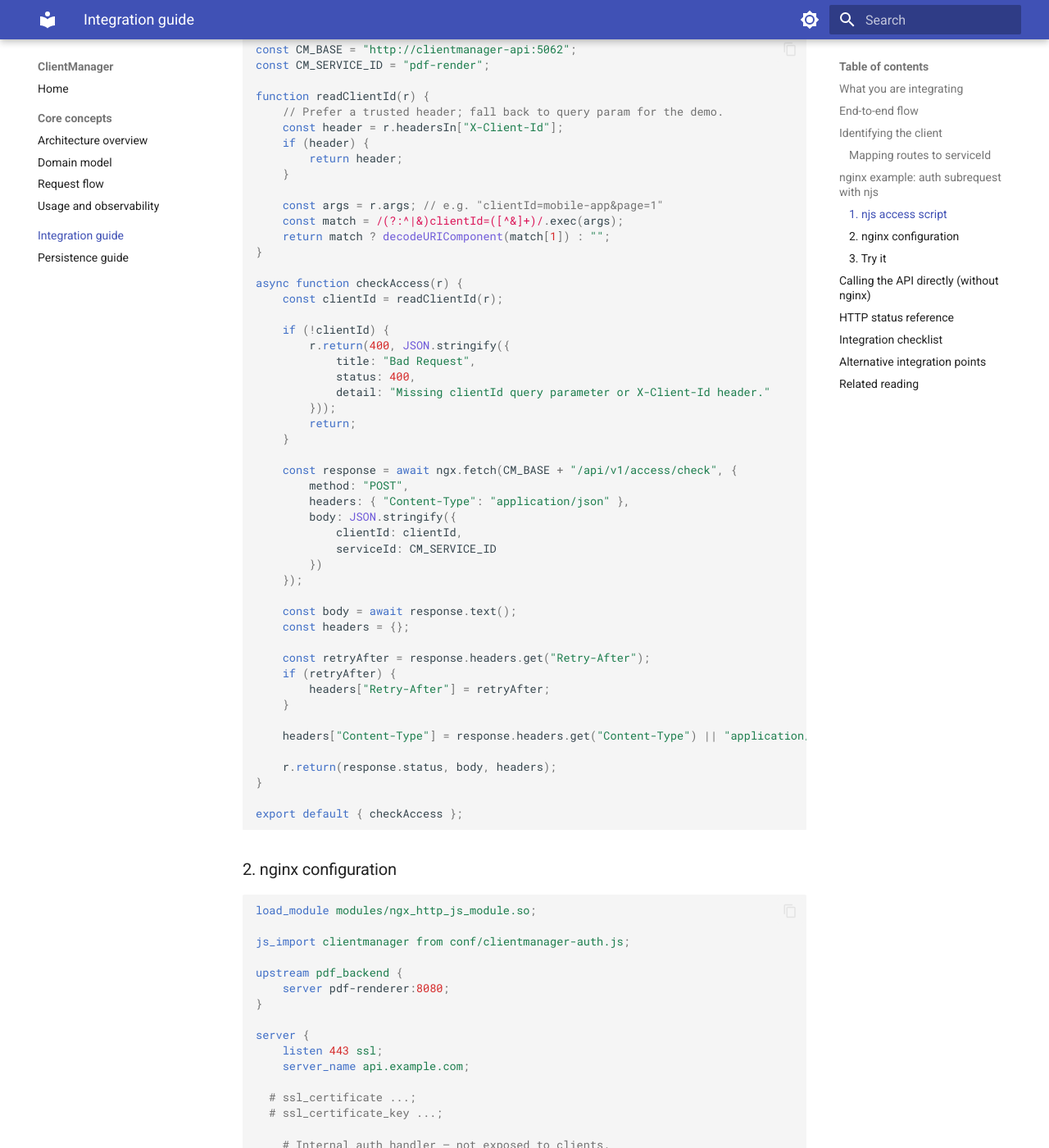
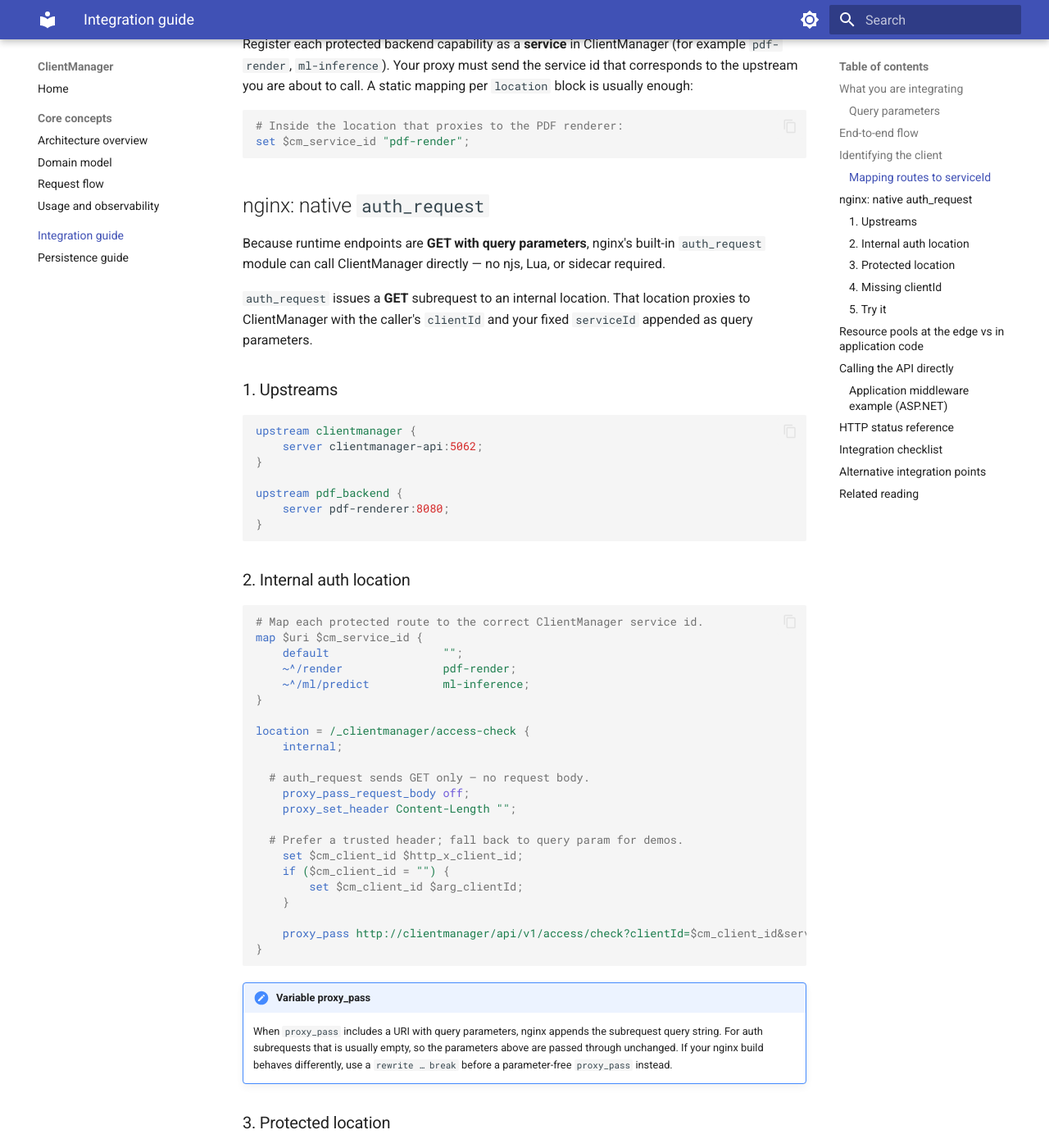
Before and after one commit to ShaharMS/ClientManager, an MkDocs documentation site: the page built from docs/integration-guide.md, in a window 1280 px wide and 1400 px high, scrolled down 2947 px. Shown: the whole window at 82% size. Built offline with MkDocs 1.6.1 and Material for MkDocs 9.7.7, drawn with Linux system fonts in a browser that asks for light colours; some of the changed text lies outside the part shown.

Commit message:
Change runtime gatekeeping endpoints to GET for nginx auth_request.
Query-parameter access check and resource allocation endpoints let reverse proxies call ClientManager without a JSON body bridge; docs and helper scripts updated accordingly.

Co-authored-by: Cursor <cursoragent@cursor.com>

````diff
--- a/docs/integration-guide.md
+++ b/docs/integration-guide.md
@@ -1,6 +1,6 @@
 # Integration guide
 
-This guide shows how to **plug ClientManager into your software** so every inbound request is evaluated before it reaches your backend. The worked example uses **nginx** as a reverse proxy, derives the client from a **URL query parameter**, calls ClientManager on the correct API path, and **returns any non-200 ClientManager response** to the caller unchanged.
+This guide shows how to **plug ClientManager into your software** so every inbound request is evaluated before it reaches your backend. The worked example uses **nginx** `auth_request`, which issues a **GET** subrequest — matching ClientManager's runtime gatekeeping endpoints.
 
 ## What you are integrating
 
@@ -8,9 +8,19 @@ ClientManager sits beside your services and answers gatekeeping questions over H
 
 | Question | Endpoint | Success | Typical denials |
 | --- | --- | --- | --- |
-| May this client use this service? | `POST /api/v1/access/check` | `200` | `401`, `403`, `404`, `429`, `503` |
-| May this client take a pool slot? | `POST /api/v1/resources/acquire` | `200` | `403`, `404`, `429`, `503` |
-| Release a slot | `POST /api/v1/resources/release` | `200` | `404`, `503` |
+| May this client use this service? | `GET /api/v1/access/check` | `200` | `401`, `403`, `404`, `429`, `503` |
+| May this client take a pool slot? | `GET /api/v1/resources/acquire` | `200` | `403`, `404`, `429`, `503` |
+| Release a slot | `GET /api/v1/resources/release` | `200` | `404`, `503` |
+
+All three endpoints accept parameters as **query strings** (not a JSON body), so reverse proxies, API gateways, and `auth_request` can call them without custom scripting.
+
+### Query parameters
+
+| Endpoint | Parameters | Example |
+| --- | --- | --- |
+| Access check | `clientId`, `serviceId` | `/api/v1/access/check?clientId=mobile-app&serviceId=pdf-render` |
+| Acquire | `clientId`, `resourcePoolId` | `/api/v1/resources/acquire?clientId=mobile-app&resourcePoolId=pdf-render-slots` |
+| Release | `allocationId` | `/api/v1/resources/release?allocationId=alloc-abc123` |
 
 On success, access checks return JSON with optional rate-limit headroom:
 
@@ -19,6 +29,15 @@ On success, access checks return JSON with optional rate-limit headroom:
   "clientId": "mobile-app",
   "serviceId": "pdf-render",
   "remainingRequests": 37
+}
+```
+
+Acquire returns the allocation handle your worker must release later:
+
+```json
+{
+  "allocationId": "alloc-abc123",
+  "expiresAt": "2026-06-07T14:32:00Z"
 }
 ```
 
@@ -48,7 +67,7 @@ sequenceDiagram
     participant App as Your backend
 
     User->>Nginx: GET /render?clientId=mobile-app
-    Nginx->>CM: POST /api/v1/access/check<br/>{clientId, serviceId}
+    Nginx->>CM: GET /api/v1/access/check?clientId=...&serviceId=...
     alt access granted
         CM-->>Nginx: 200 OK
         Nginx->>App: proxy original request
@@ -73,9 +92,9 @@ Common patterns:
 | Query parameter | `?clientId=mobile-app` | Public APIs, simple integrations, demos |
 | Path segment | `/clients/mobile-app/render` | Versioned multi-tenant URLs |
 | Header | `X-Client-Id: mobile-app` | Server-to-server traffic behind a trusted proxy |
-| JWT / API key mapping | Map `sub` or key id → `clientId` in njs or app middleware | Production |
+| JWT / API key mapping | Map `sub` or key id → `clientId` in app middleware | Production |
 
-This guide uses a **query parameter** because it is easy to test with curl and keeps the nginx config short. In production, prefer headers or signed tokens so callers cannot impersonate another client by editing the query string.
+This guide uses a **query parameter** in examples because it is easy to test with curl and keeps the nginx config short. In production, prefer headers or signed tokens so callers cannot impersonate another client by editing the query string.
 
 ### Mapping routes to `serviceId`
 
@@ -86,119 +105,101 @@ Register each protected backend capability as a **service** in ClientManager (fo
 set $cm_service_id "pdf-render";
 ```
 
-## nginx example: auth subrequest with njs
+## nginx: native `auth_request`
 
-nginx’s built-in `auth_request` module issues a **GET** subrequest, but ClientManager’s access check is **POST** with a JSON body. Bridge the gap with the **njs** module (`ngx_http_js_module`), which can `fetch()` the ClientManager API and return the upstream status to nginx.
+Because runtime endpoints are **GET with query parameters**, nginx's built-in `auth_request` module can call ClientManager directly — no njs, Lua, or sidecar required.
 
-### 1. njs access script
+`auth_request` issues a **GET** subrequest to an internal location. That location proxies to ClientManager with the caller's `clientId` and your fixed `serviceId` appended as query parameters.
 
-Save as `conf/clientmanager-auth.js` (path is up to you):
-
-```javascript
-const CM_BASE = "http://clientmanager-api:5062";
-const CM_SERVICE_ID = "pdf-render";
-
-function readClientId(r) {
-    // Prefer a trusted header; fall back to query param for the demo.
-    const header = r.headersIn["X-Client-Id"];
-    if (header) {
-        return header;
-    }
-
-    const args = r.args; // e.g. "clientId=mobile-app&page=1"
-    const match = /(?:^|&)clientId=([^&]+)/.exec(args);
-    return match ? decodeURIComponent(match[1]) : "";
-}
-
-async function checkAccess(r) {
-    const clientId = readClientId(r);
-
-    if (!clientId) {
-        r.return(400, JSON.stringify({
-            title: "Bad Request",
-            status: 400,
-            detail: "Missing clientId query parameter or X-Client-Id header."
-        }));
-        return;
-    }
-
-    const response = await ngx.fetch(CM_BASE + "/api/v1/access/check", {
-        method: "POST",
-        headers: { "Content-Type": "application/json" },
-        body: JSON.stringify({
-            clientId: clientId,
-            serviceId: CM_SERVICE_ID
-        })
-    });
-
-    const body = await response.text();
-    const headers = {};
-
-    const retryAfter = response.headers.get("Retry-After");
-    if (retryAfter) {
-        headers["Retry-After"] = retryAfter;
-    }
-
-    headers["Content-Type"] = response.headers.get("Content-Type") || "application/problem+json";
-
-    r.return(response.status, body, headers);
-}
-
-export default { checkAccess };
-```
-
-### 2. nginx configuration
+### 1. Upstreams
 
 ```nginx
-load_module modules/ngx_http_js_module.so;
-
-js_import clientmanager from conf/clientmanager-auth.js;
+upstream clientmanager {
+    server clientmanager-api:5062;
+}
 
 upstream pdf_backend {
     server pdf-renderer:8080;
 }
+```
 
-server {
-    listen 443 ssl;
-    server_name api.example.com;
+### 2. Internal auth location
 
-  # ssl_certificate ...;
-  # ssl_certificate_key ...;
+```nginx
+# Map each protected route to the correct ClientManager service id.
+map $uri $cm_service_id {
+    default                 "";
+    ~^/render               pdf-render;
+    ~^/ml/predict           ml-inference;
+}
 
-    # Internal auth handler — not exposed to clients.
-    location = /_clientmanager/access-check {
-        internal;
-        js_content clientmanager.checkAccess;
+location = /_clientmanager/access-check {
+    internal;
+
+  # auth_request sends GET only — no request body.
+    proxy_pass_request_body off;
+    proxy_set_header Content-Length "";
+
+  # Prefer a trusted header; fall back to query param for demos.
+    set $cm_client_id $http_x_client_id;
+    if ($cm_client_id = "") {
+        set $cm_client_id $arg_clientId;
     }
 
-    location /render {
-        auth_request /_clientmanager/access-check;
+    proxy_pass http://clientmanager/api/v1/access/check?clientId=$cm_client_id&serviceId=$cm_service_id;
+}
+```
 
-        # Capture status, body, and retry hint from the auth subrequest.
-        auth_request_set $cm_status $upstream_status;
-        auth_request_set $cm_body $upstream_response_body;
-        auth_request_set $cm_retry $upstream_http_retry_after;
+!!! note "Variable proxy_pass"
+    When `proxy_pass` includes a URI with query parameters, nginx appends the subrequest query string. For auth subrequests that is usually empty, so the parameters above are passed through unchanged. If your nginx build behaves differently, use a `rewrite … break` before a parameter-free `proxy_pass` instead.
 
-        # Any non-2xx/3xx auth result stops the request and is returned to the caller.
-        error_page 400 401 403 404 429 500 502 503 504 = @clientmanager_error;
+### 3. Protected location
 
-        proxy_pass http://pdf_backend;
-        proxy_set_header X-Client-Id $arg_clientId;
-    }
+```nginx
+location /render {
+    auth_request /_clientmanager/access-check;
 
-    location @clientmanager_error {
-        internal;
-        add_header Retry-After $cm_retry always;
-        default_type application/problem+json;
-        return $cm_status $cm_body;
-    }
+  # Capture status, body, and retry hint from the auth subrequest.
+    auth_request_set $cm_status $upstream_status;
+    auth_request_set $cm_body $upstream_response_body;
+    auth_request_set $cm_retry $upstream_http_retry_after;
+
+  # Any non-2xx/3xx auth result stops the request and is returned to the caller.
+    error_page 401 403 404 429 500 502 503 504 = @clientmanager_error;
+
+    proxy_pass http://pdf_backend;
+    proxy_set_header X-Client-Id $arg_clientId;
+}
+
+location @clientmanager_error {
+    internal;
+    add_header Retry-After $cm_retry always;
+    default_type application/problem+json;
+    return $cm_status $cm_body;
 }
 ```
 
 !!! note "Status and body passthrough"
-    The `error_page … = @clientmanager_error` pattern forwards the auth subrequest’s HTTP status and response body to the original caller. If your nginx build cannot use `return $cm_status $cm_body`, return a fixed `JSON` map keyed by `$cm_status` or proxy the auth location externally — the contract remains: **do not call your backend** when ClientManager denies access.
+    The `error_page … = @clientmanager_error` pattern forwards the auth subrequest's HTTP status and response body to the original caller. If your nginx build cannot use `return $cm_status $cm_body`, proxy the auth location externally or return a fixed JSON map keyed by `$cm_status` — the contract remains: **do not call your backend** when ClientManager denies access.
 
-### 3. Try it
+### 4. Missing `clientId`
+
+ClientManager returns `404` for unknown clients, not `400` for a missing parameter. Validate at the edge when you want a explicit bad-request response:
+
+```nginx
+location /render {
+    if ($arg_clientId = "") {
+        return 400 '{"title":"Bad Request","status":400,"detail":"Missing clientId."}';
+    }
+
+    auth_request /_clientmanager/access-check;
+    # ...
+}
+```
+
+For production, validate a trusted header instead of a caller-supplied query parameter.
+
+### 5. Try it
 
 With ClientManager and your backend running:
 
@@ -213,40 +214,63 @@ curl -i "https://api.example.com/render?clientId=unknown-tenant"
 curl -i "https://api.example.com/render?clientId=mobile-app"
 ```
 
-## Calling the API directly (without nginx)
+## Resource pools at the edge vs in application code
+
+| Pattern | Where | When |
+| --- | --- | --- |
+| **Access check** | nginx `auth_request` | Stateless HTTP APIs — allow or deny before proxying |
+| **Acquire + release** | Application / worker | Stateful work — hold a slot for the duration of a job |
+
+`auth_request` only inspects the **HTTP status** of the subrequest. It does not forward response bodies, so using `GET /resources/acquire` inside `auth_request` would consume a slot without giving your backend the `allocationId`. **Acquire and release belong in application code** (or a trusted worker), not in `auth_request`.
+
+Typical worker flow:
+
+```mermaid
+flowchart TD
+    start[Inbound work item] --> acquire[GET /resources/acquire]
+    acquire -->|200| work[Run backend job]
+    acquire -->|429/403/404| deny[Return denial to caller]
+    work --> release[GET /resources/release]
+    release --> done[Done]
+    work -. crash .-> expire[Slot expires via cleanup service]
+```
+
+## Calling the API directly
 
 Useful for application-level integration, workers, or tests:
 
 ```bash
-curl -sS -X POST http://localhost:5062/api/v1/access/check \
-  -H "Content-Type: application/json" \
-  -d '{"clientId":"mobile-app","serviceId":"pdf-render"}'
-```
+# Access check
+curl -sS "http://localhost:5062/api/v1/access/check?clientId=mobile-app&serviceId=pdf-render"
 
-Resource pool acquire/release follow the same pattern:
-
-```bash
 # Acquire
-curl -sS -X POST http://localhost:5062/api/v1/resources/acquire \
-  -H "Content-Type: application/json" \
-  -d '{"clientId":"mobile-app","resourcePoolId":"pdf-render-slots"}'
+curl -sS "http://localhost:5062/api/v1/resources/acquire?clientId=mobile-app&resourcePoolId=pdf-render-slots"
 
 # Release
-curl -sS -X POST http://localhost:5062/api/v1/resources/release \
-  -H "Content-Type: application/json" \
-  -d '{"allocationId":"<id-from-acquire>"}'
+curl -sS "http://localhost:5062/api/v1/resources/release?allocationId=alloc-abc123"
 ```
 
 Acquire before starting expensive work; release in a `finally` block (or rely on allocation expiry if your process crashes).
 
-```mermaid
-flowchart TD
-    start[Inbound work item] --> acquire[POST /resources/acquire]
-    acquire -->|200| work[Run backend job]
-    acquire -->|429/403/404| deny[Return denial to caller]
-    work --> release[POST /resources/release]
-    release --> done[Done]
-    work -. crash .-> expire[Slot expires via cleanup service]
+### Application middleware example (ASP.NET)
+
+```csharp
+var clientId = context.Request.Headers["X-Client-Id"].FirstOrDefault();
+var serviceId = "pdf-render";
+
+var response = await httpClient.GetAsync(
+    $"/api/v1/access/check?clientId={Uri.EscapeDataString(clientId)}&serviceId={Uri.EscapeDataString(serviceId)}",
+    context.RequestAborted);
+
+if (!response.IsSuccessStatusCode)
+{
+    context.Response.StatusCode = (int)response.StatusCode;
+    context.Response.ContentType = "application/problem+json";
+    await response.Content.CopyToAsync(context.Response.Body, context.RequestAborted);
+    return;
+}
+
+await next(context);
 ```
 
 ## HTTP status reference
@@ -254,23 +278,23 @@ flowchart TD
 | Status | Meaning | Typical cause |
 | --- | --- | --- |
 | `200` | Allowed / acquired / released | Request passed all gates |
-| `400` | Bad request | Your proxy did not supply `clientId` |
+| `400` | Bad request | Your proxy did not supply required query parameters |
 | `401` | Unauthorized | No access configuration for this client–service pair |
 | `403` | Forbidden | Client disabled, service disabled, or `isAllowed: false` |
 | `404` | Not found | Unknown `clientId`, `serviceId`, `resourcePoolId`, or `allocationId` |
 | `429` | Too many requests | Client, global service, or pool rate/slot limit exceeded |
 | `503` | Service unavailable | Storage backend unreachable |
 
-Always log ClientManager’s `traceId` from error bodies when opening incidents — it matches API request logs.
+Always log ClientManager's `traceId` from error bodies when opening incidents — it matches API request logs.
 
 ## Integration checklist
 
 1. **Register services** in ClientManager that mirror the capabilities you protect (`pdf-render`, `billing-service`, …).
 2. **Create a client configuration** per tenant/integration with explicit `isAllowed` entries and optional rate limits.
 3. **Choose a stable `clientId` source** (header or token mapping in production; query param for demos).
-4. **Call `POST /api/v1/access/check`** before backend work (via nginx njs, app middleware, or API gateway plugin).
+4. **Call `GET /api/v1/access/check`** before backend work (via nginx `auth_request`, app middleware, or API gateway).
 5. **Forward non-`200` responses** verbatim — status, `problem+json` body, and `Retry-After` when present.
-6. **Use resource pools** when you need concurrency caps in addition to request-rate limits.
+6. **Use resource pools** when you need concurrency caps in addition to request-rate limits; acquire/release from trusted application code.
 7. **Monitor** ClientManager metrics and the statistics API to validate limits in staging before enforcing them in production.
 
 ## Alternative integration points
@@ -278,10 +302,10 @@ Always log ClientManager’s `traceId` from error bodies when opening incidents
 | Layer | When to use it |
 | --- | --- |
 | **nginx / Envoy / Traefik** | Centralized edge gate for many stateless HTTP services |
-| **App middleware** (ASP.NET, Express, …) | Fine-grained context, easier unit tests, no njs |
+| **App middleware** (ASP.NET, Express, …) | Fine-grained context, easier unit tests, allocation lifecycle |
 | **API gateway policy** (Kong, APIM, …) | Enterprise policy, JWT validation, per-route plugins |
 
-The contract is the same everywhere: supply `clientId` + `serviceId`, honor the HTTP result, and only then execute backend logic.
+The contract is the same everywhere: supply the required query parameters, honor the HTTP result, and only then execute backend logic.
 
 ## Related reading
 
````
Also changed, not shown: docs/core/domain-model.md (+2 -2 lines), docs/core/request-flow.md (+16 -22 lines), docs/core/usage-and-observability.md (+3 -3 lines), docs/index.md (+3 -3 lines), 8 other files.
